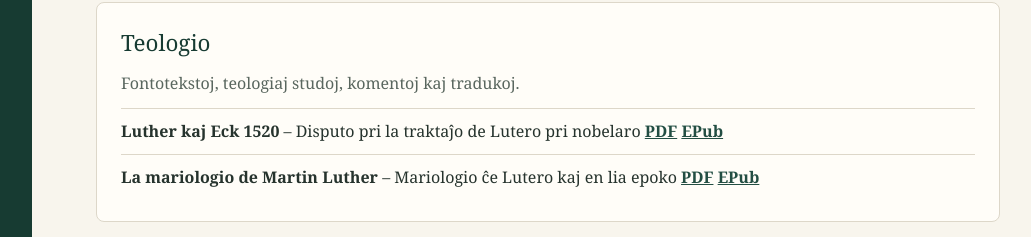
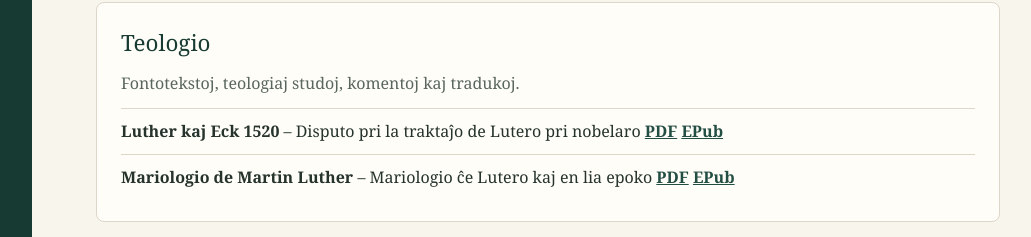
Before and after one commit to gregorbadeda/gregorbadeda.github.io, a plain HTML site: page index.html in a window 1280 px wide. Shown: the part 808-1045 px from the top of the page, without its empty margins (216-1247 px from the left). Drawn offline with Linux system fonts and the light colour scheme.

Commit message:
Remove 'La' from title 'La mariologio de Martin Luther'

```diff
--- a/index.html
+++ b/index.html
@@ -120,7 +120,7 @@
   <a href="dokumentoj/Luther_kaj_Eck_Monografio_Esperanto.epub">EPub</a>
 </li>
              <li>
-  <strong>La mariologio de Martin Luther</strong>
+  <strong>Mariologio de Martin Luther</strong>
   – Mariologio ĉe Lutero kaj en lia epoko
   <a href="dokumentoj/Mariologio_Martin_Luther_Esperanto.pdf">PDF</a>
   <a href="dokumentoj/Mariologio_Martin_Luther_Esperanto.epub">EPub</a>
```
